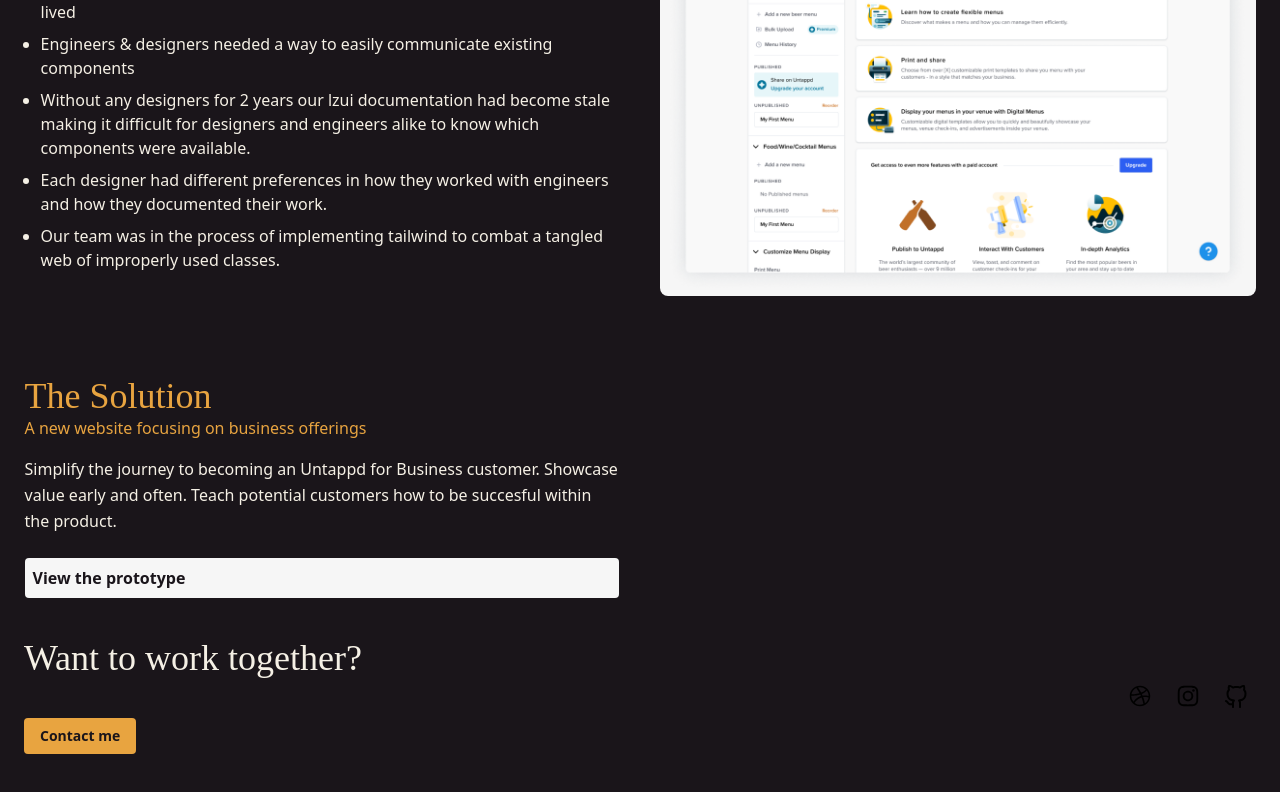
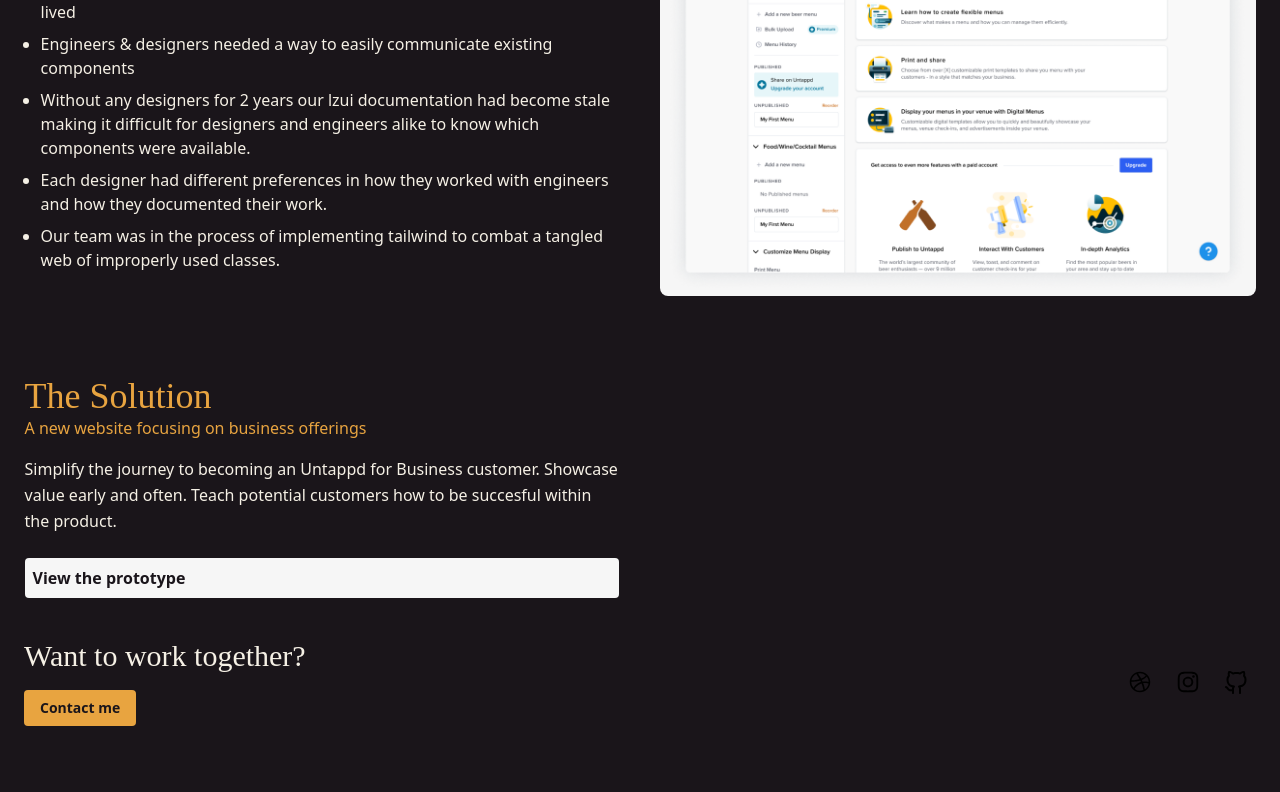
Before and after one commit to iansteele/portfolio, a React (Create React App) app: page /#/untappd-trial in a window 1280 px wide. Shown: the part 4607-5399 px from the top of the page. After the commit the page ends 5373 px from the top, so only its background shows below. Built offline with nearby package versions, Linux system fonts and the light colour scheme; a web font is replaced by a local one.

Commit message:
Updates a bunch of dependencies

```diff
--- a/package.json
+++ b/package.json
@@ -15,6 +15,7 @@
     "react-router": "^5.2.0",
     "react-router-dom": "^5.2.0",
     "react-scripts": "^5.0.1",
+    "source-map-resolve": "^0.6.0",
     "web-vitals": "^1.1.1"
   },
   "scripts": {
@@ -47,7 +48,7 @@
     "@tailwindcss/postcss7-compat": "^2.0.4",
     "autoprefixer": "^10.4.7",
     "gh-pages": "^3.2.3",
-    "postcss": "^8.4.13",
+    "postcss": "^8.4.16",
     "tailwindcss": "^3.0.24"
   }
 }
--- a/src/components/Footer.js
+++ b/src/components/Footer.js
@@ -6,8 +6,8 @@
 function Footer(props) {
   return (
     <footer className="flex flex-col items-center justify-between w-full px-6 py-10 mt-8 space-y-10 text-white text-gray-900 max-w-screen-2xl sm:space-y-0 sm:flex-row sm:mt-0">
-      <div className="flex flex-col items-center gap-8 sm:items-start ">
-        <p className="text-4xl font-display">Want to work together?</p>
+      <div className="flex flex-col items-center gap-8 sm:gap-2 sm:items-start ">
+        <p className="text-4xl sm:text-3xl font-display">Want to work together?</p>
         <Button
           link="mailto:steeledesignco@gmail.com"
           label="Contact me"
```
Also changed, not shown: 2 other files (tests, documents, lock files or other folders).
